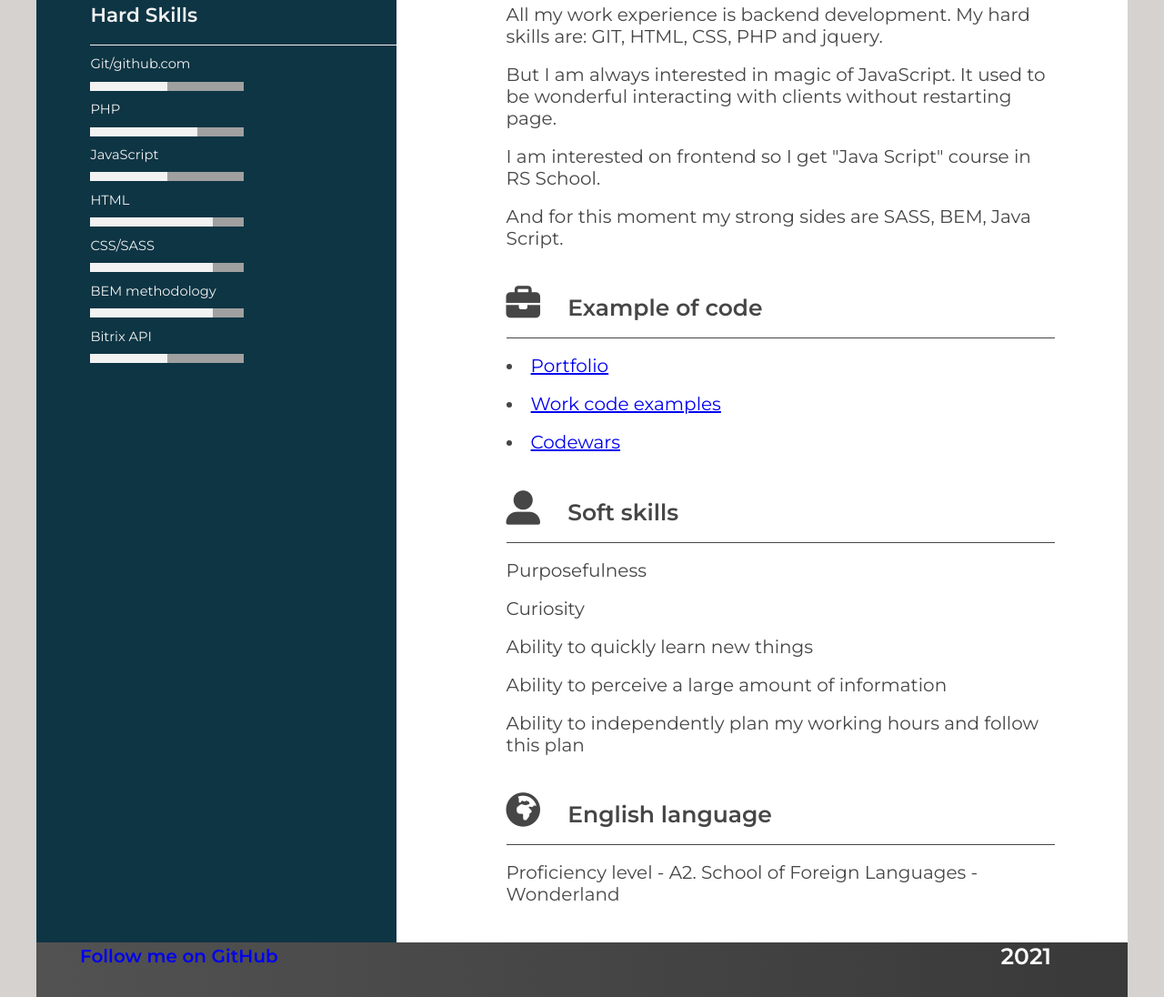
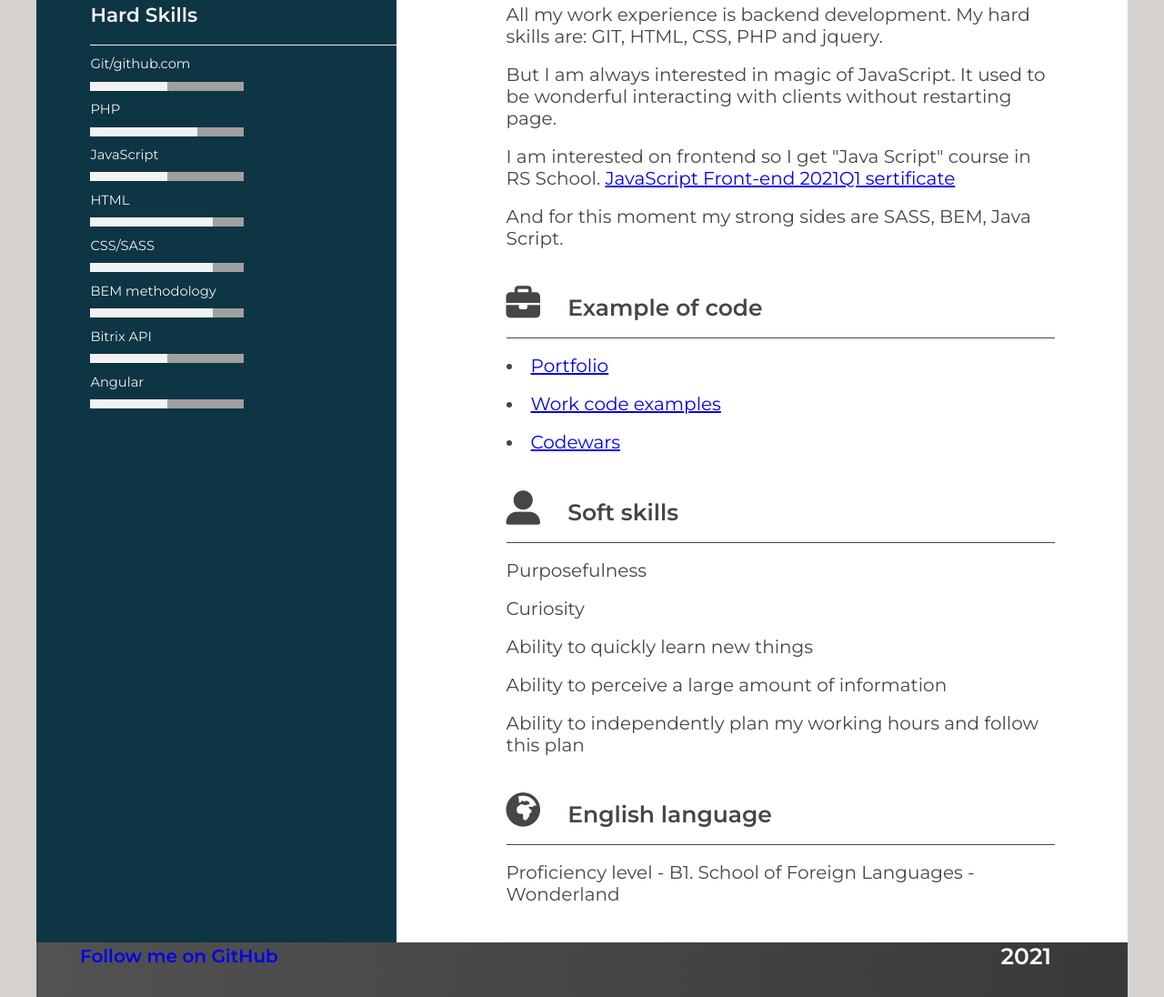
Before and after one commit to golubeva-webmaster/rsschool-cv-2021, a plain HTML site: page index.html in a window 1280 px wide. Shown: the part 628-1724 px from the top of the page at 91% size. Drawn offline with Linux system fonts and the light colour scheme.

Commit message:
Update index.html

```diff
--- a/index.html
+++ b/index.html
@@ -62,6 +62,11 @@
                 <span></span>
               </div>
             </li>
+            <li>Angular
+              <div class="meter">
+                <span></span>
+              </div>
+            </li>
           </ul>
         </section>
       </aside>
@@ -78,7 +83,7 @@
                 <li>I have work experience in IT for 21 years. </li>
                 <li>All my work experience is backend development. My hard skills are: GIT, HTML, CSS, PHP and jquery.</li>
                 <li>But I am always interested in magic of JavaScript. It used to be wonderful interacting with clients without restarting page.</li>
-                <li>I am interested on frontend so I get "Java Script" course in RS School.</li>
+                <li>I am interested on frontend so I get "Java Script" course in RS School. <a href="https://app.rs.school/certificate/qm2m5pdc">JavaScript Front-end 2021Q1 sertificate</a></li>
                 <li>And for this moment my strong sides are SASS, BEM, Java Script.</li>
           </ul>
         </section>
@@ -102,7 +107,7 @@
         </section>
         <section class="main-section">
           <h3 class="main-header"><i class="fas fa-globe-africa icon"></i>English language</h3>
-          <p>Proficiency level - A2. School of Foreign Languages - Wonderland</p>
+          <p>Proficiency level - B1. School of Foreign Languages - Wonderland</p>
         </section>
       </main>
     </div>
```
